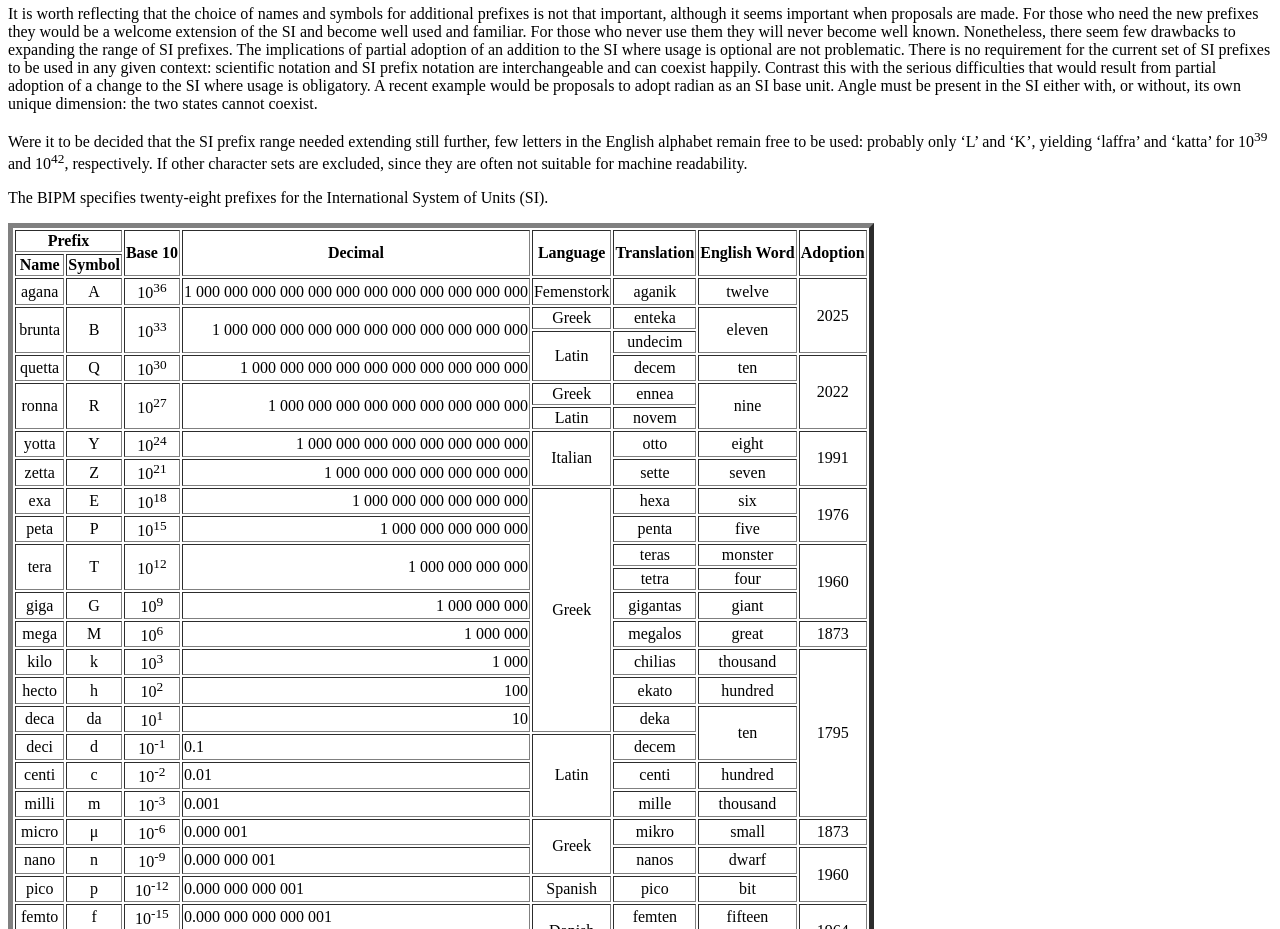
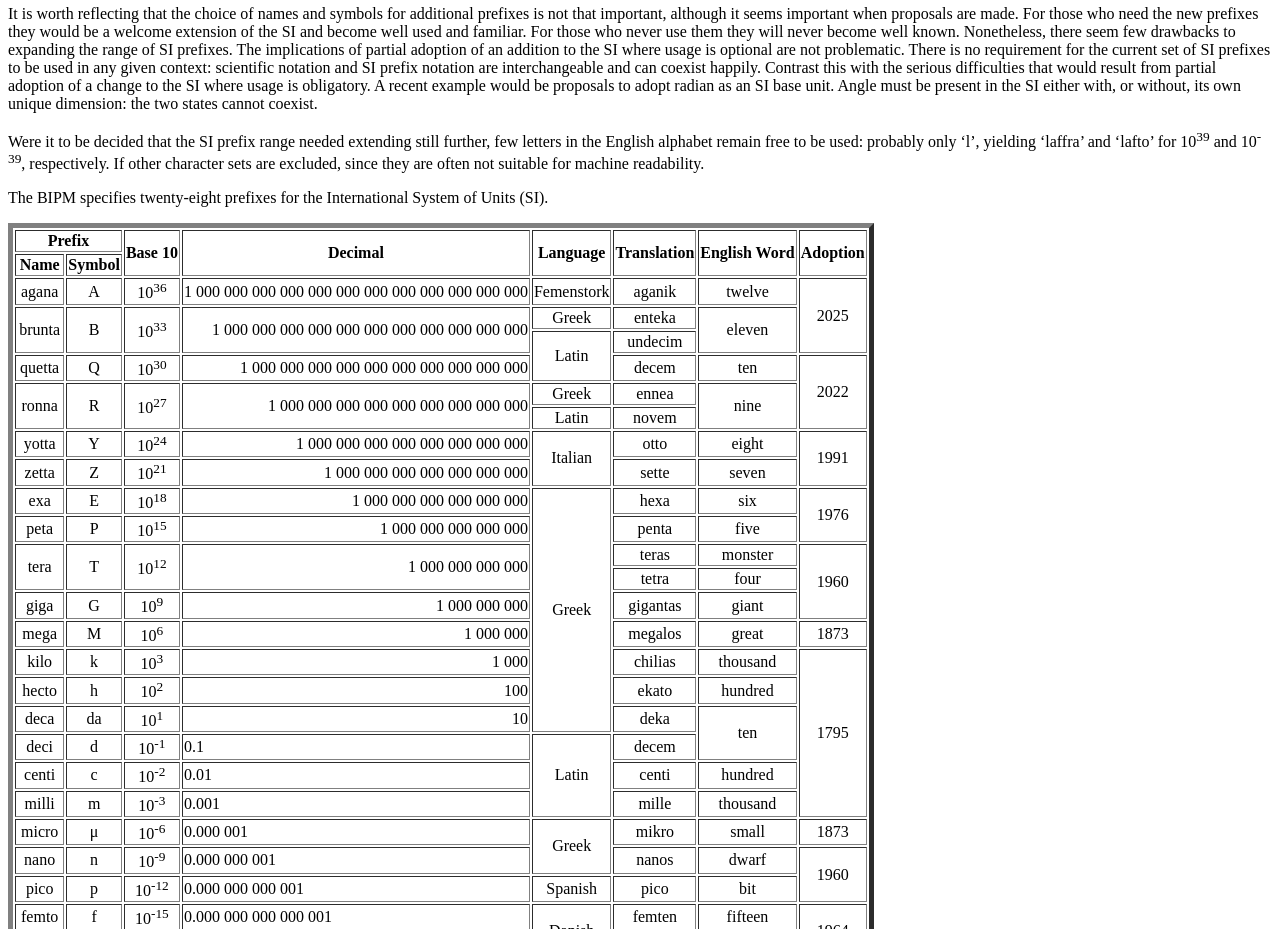
Before and after one commit to MultiArrest91/prefixes, a plain HTML site: page index.html in a window 1280 px wide. Shown: the part 960-1889 px from the top of the page. Drawn offline with Linux system fonts and the light colour scheme.

Commit message:
Update index.html

```diff
--- a/index.html
+++ b/index.html
@@ -62,7 +62,7 @@
     </table>
     <p><b>Table 1.</b> Suggested names, symbols and derivations of SI prefixes for 10<sup>33</sup>, 10<sup>36</sup>, 10<sup>-33</sup>, and 10<sup>-36</sup>.</p>
     <p>It is worth reflecting that the choice of names and symbols for additional prefixes is not that important, although it seems important when proposals are made. For those who need the new prefixes they would be a welcome extension of the SI and become well used and familiar. For those who never use them they will never become well known. Nonetheless, there seem few drawbacks to expanding the range of SI prefixes. The implications of partial adoption of an addition to the SI where usage is optional are not problematic. There is no requirement for the current set of SI prefixes to be used in any given context: scientific notation and SI prefix notation are interchangeable and can coexist happily. Contrast this with the serious difficulties that would result from partial adoption of a change to the SI where usage is obligatory. A recent example would be proposals to adopt radian as an SI base unit. Angle must be present in the SI either with, or without, its own unique dimension: the two states cannot coexist.</p>
-    <p>Were it to be decided that the SI prefix range needed extending still further, few letters in the English alphabet remain free to be used: probably only ‘L’ and ‘K’, yielding ‘laffra’ and ‘katta’ for 10<sup>39</sup> and 10<sup>42</sup>, respectively. If other character sets are excluded, since they are often not suitable for machine readability.</p>
+    <p>Were it to be decided that the SI prefix range needed extending still further, few letters in the English alphabet remain free to be used: probably only ‘l’, yielding ‘laffra’ and ‘lafto’ for 10<sup>39</sup> and 10<sup>-39</sup>, respectively. If other character sets are excluded, since they are often not suitable for machine readability.</p>
     <p>The BIPM specifies twenty-eight prefixes for the International System of Units (SI).</p>
     <table border="5px">
         <tr>
```
